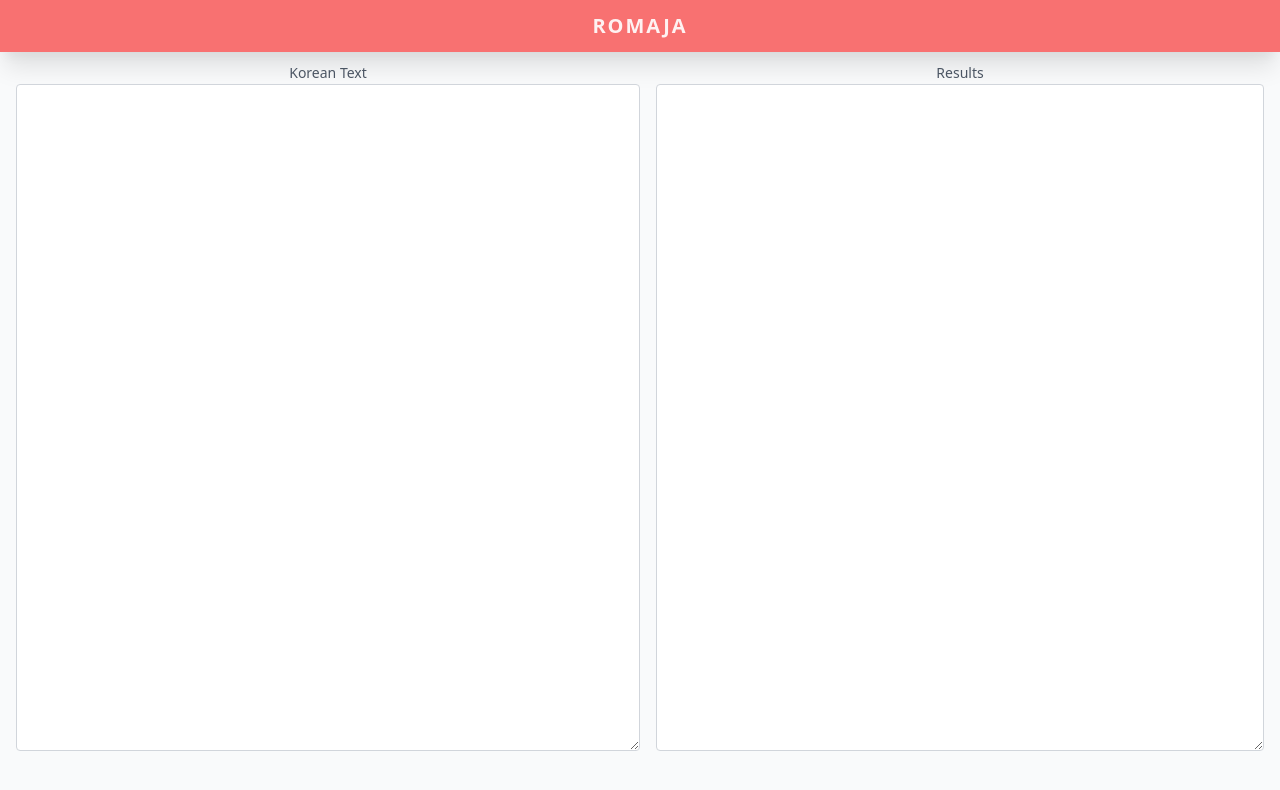
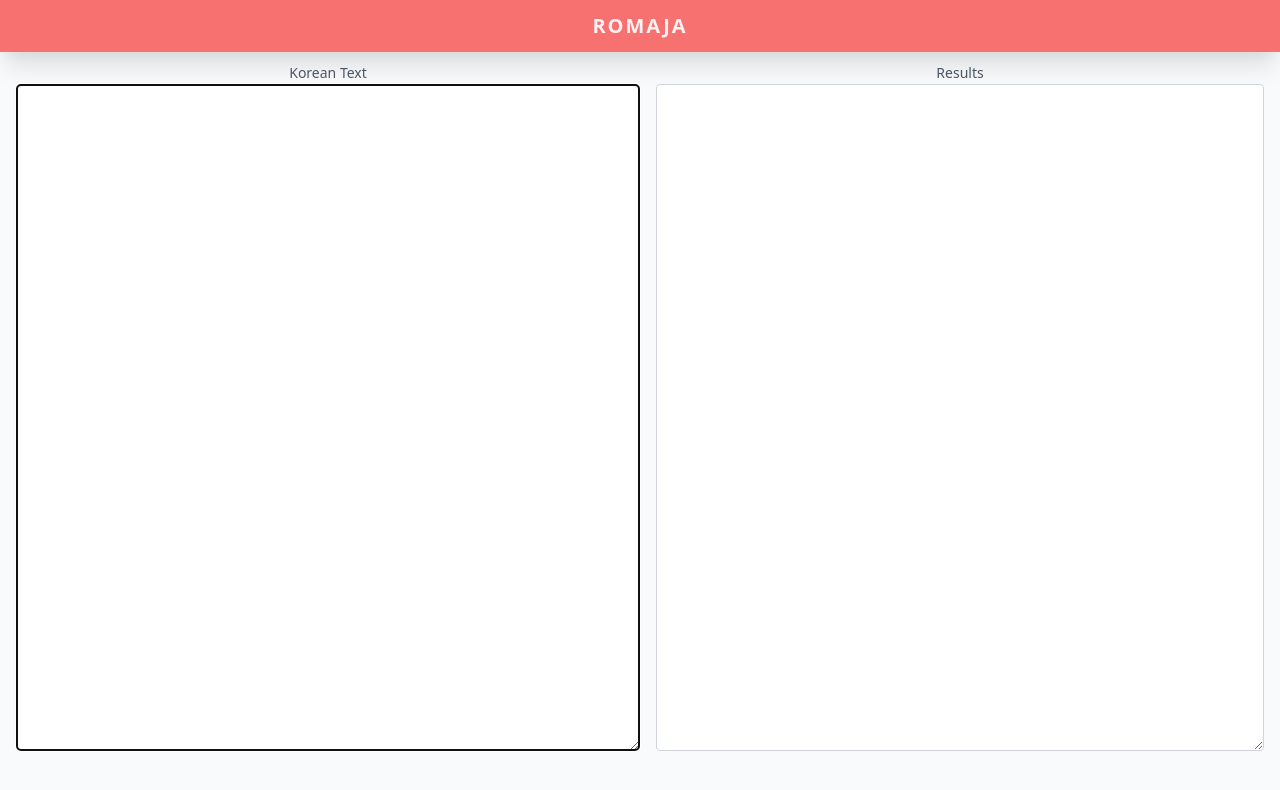
Before and after one commit to whanwells/romaja, a React app: page / in a window 1280 px wide. Shown: the top 790 px of the page. Built offline with nearby package versions, Linux system fonts and the light colour scheme.

Commit message:
Autofocus Korean textarea

```diff
--- a/src/App.tsx
+++ b/src/App.tsx
@@ -17,7 +17,12 @@ const App: VFC = () => {
     <>
       <div className="text-center">
         <Label htmlFor="hangeul">Korean Text</Label>
-        <TextArea id="hangeul" value={source} onChange={onSourceChange} />
+        <TextArea
+          id="hangeul"
+          value={source}
+          autoFocus
+          onChange={onSourceChange}
+        />
       </div>
       <div className="text-center">
         <Label htmlFor="results">Results</Label>
```
